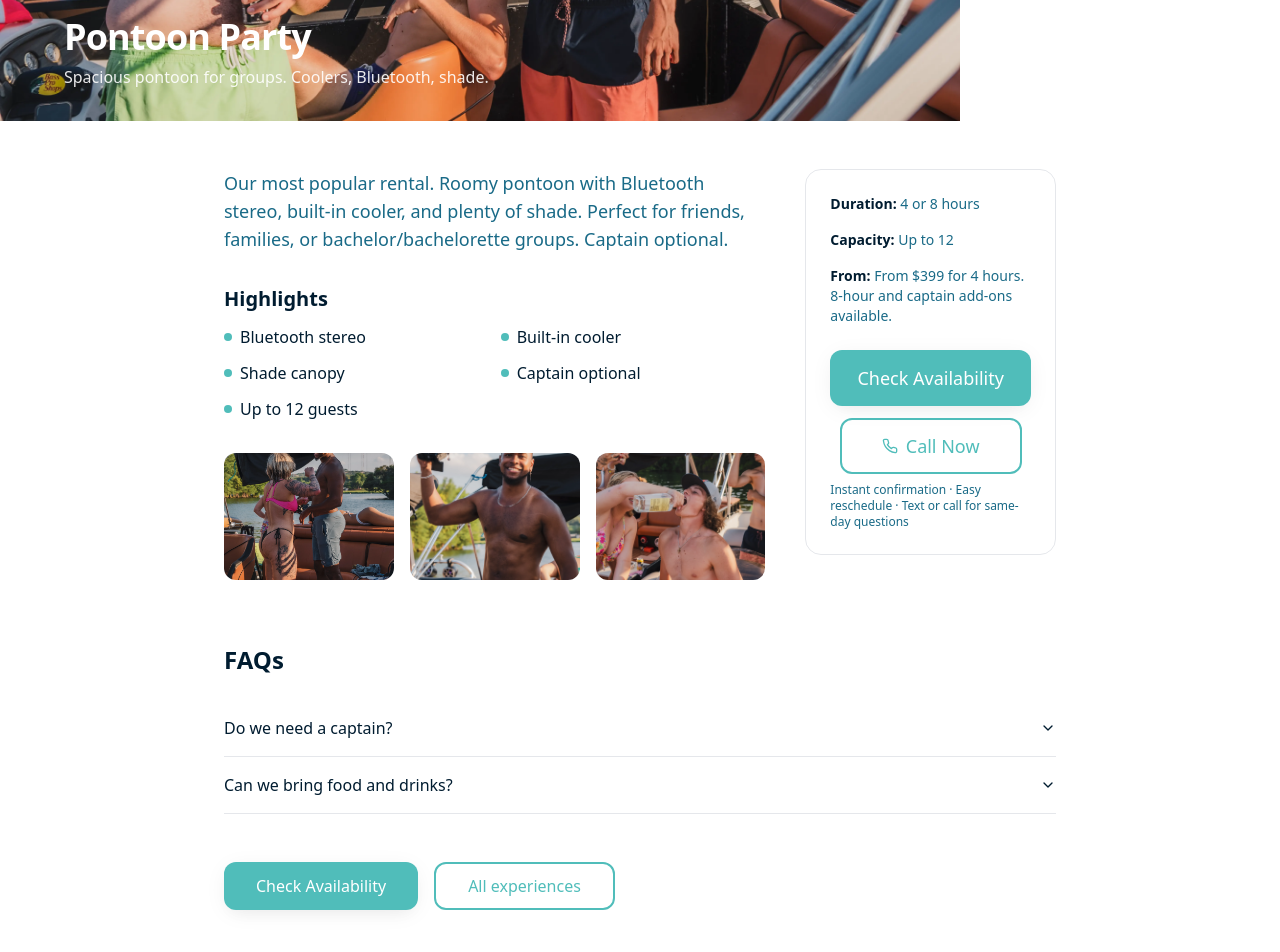
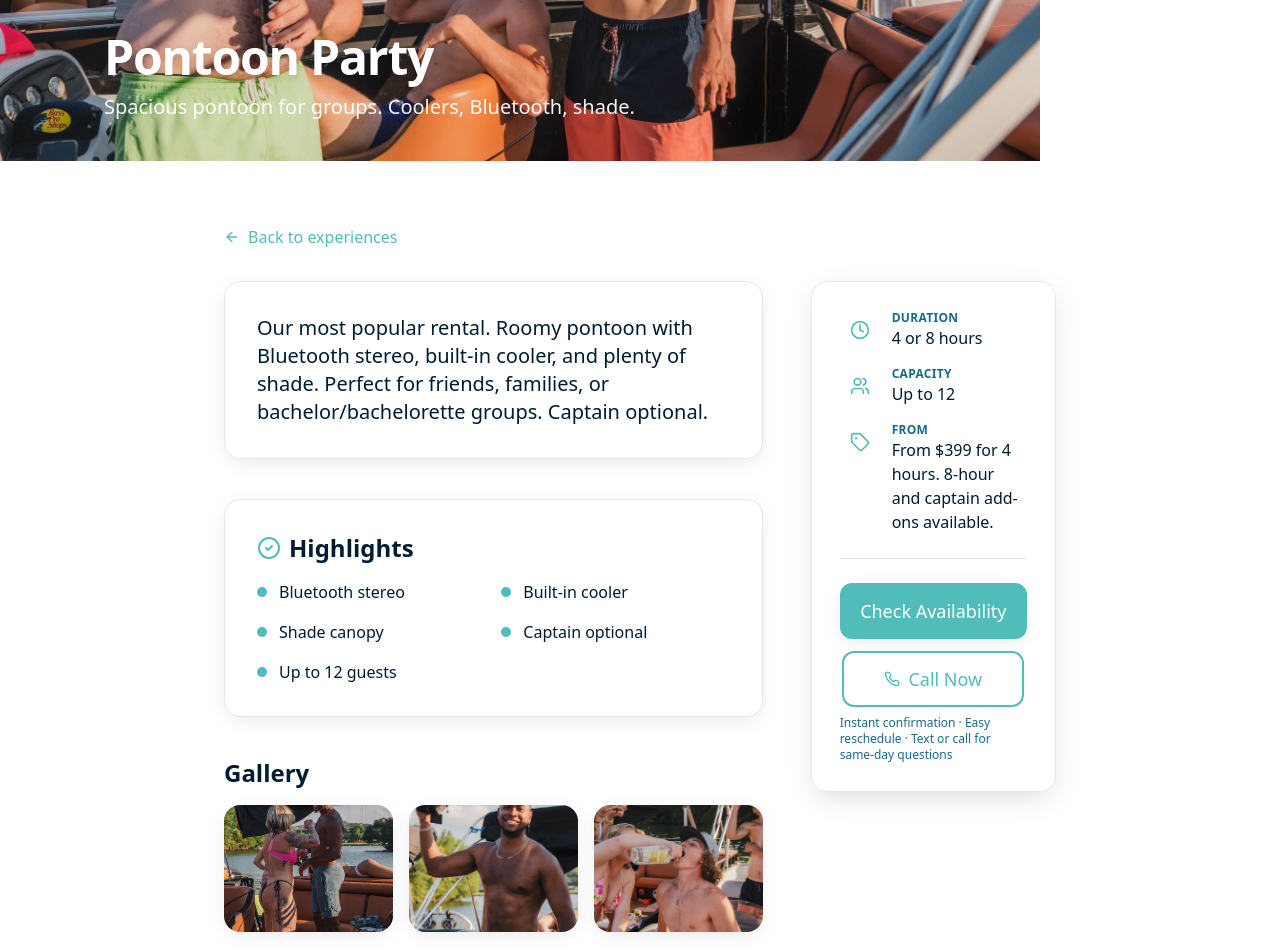
Before and after one commit to boatbrosllc-ai/tahoe-wakebusters-demo, a Next.js app: page /experiences/pontoon-party in a window 1280 px wide. Shown: the part 440-1392 px from the top of the page. Built offline with nearby package versions, Linux system fonts and the light colour scheme; no server answers.

Commit message:
UI: experience detail elevation + back link, experiences trust strip one row, menu spacing + Menu icon, mobile back to experiences

```diff
--- a/app/(site)/experiences/[slug]/page.tsx
+++ b/app/(site)/experiences/[slug]/page.tsx
@@ -13,6 +13,7 @@ import {
   AccordionTrigger,
 } from "@/components/ui/accordion";
 import { Button } from "@/components/ui/button";
+import { Clock, Users, Tag, CheckCircle2, ArrowLeft } from "lucide-react";
 
 type Props = { params: Promise<{ slug: string }> };
 
@@ -46,10 +47,10 @@ export default async function ExperienceDetailPage({ params }: Props) {
   return (
     <div className="bg-white pb-36 lg:pb-0">
       <MobileExperienceBookRail title={experience.title} slug={slug} />
-      {/* Hero – consistent sizing and centering on mobile/desktop */}
+      {/* Hero – elevated with stronger gradient and typography */}
       <section
         id="experience-detail-hero"
-        className="relative aspect-[16/10] sm:aspect-[2/1] max-h-[360px] sm:max-h-[420px] lg:max-h-[480px] bg-brand-dark"
+        className="relative aspect-[16/10] sm:aspect-[2/1] min-h-[280px] max-h-[360px] sm:max-h-[440px] lg:max-h-[520px] bg-brand-dark"
       >
         <Image
           src={experience.heroImage}
@@ -59,59 +60,101 @@ export default async function ExperienceDetailPage({ params }: Props) {
           priority
           sizes="100vw"
         />
-        <div className="absolute inset-0 bg-gradient-to-t from-brand-dark/80 to-transparent" />
-        <div className="absolute bottom-0 left-0 right-0 p-4 sm:p-6 lg:p-8 text-white">
+        <div className="absolute inset-0 bg-gradient-to-t from-brand-dark/95 via-brand-dark/30 to-transparent" />
+        <div className="absolute bottom-0 left-0 right-0 p-5 sm:p-8 lg:p-10 text-white">
           <div className="container-narrow mx-auto px-4 sm:px-6 lg:px-8">
-            <h1 className="text-2xl sm:text-3xl lg:text-4xl font-bold tracking-tight">
+            <h1 className="text-3xl sm:text-4xl lg:text-5xl font-bold tracking-tight drop-shadow-lg">
               {experience.title}
             </h1>
-            <p className="mt-2 text-sm sm:text-base text-white/90 max-w-xl">
+            <p className="mt-3 text-base sm:text-lg lg:text-xl text-white/95 max-w-2xl leading-relaxed">
               {experience.shortDescription}
             </p>
           </div>
         </div>
       </section>
 
-      <div className="section-padding pt-8 sm:pt-10 lg:pt-12">
+      {/* Main content + sidebar */}
+      <section className="section-padding pt-10 sm:pt-12 lg:pt-16 bg-brand-bg/30">
         <div className="container-narrow mx-auto px-4 sm:px-6 lg:px-8">
-          <div className="grid lg:grid-cols-3 gap-8 lg:gap-10">
+          {/* Back to experiences – prominent on mobile */}
+          <Link
+            href="/experiences"
+            className="inline-flex items-center gap-2 text-brand-primary font-medium text-sm sm:text-base mb-6 sm:mb-8 hover:text-brand-muted focus-visible:outline-none focus-visible:ring-2 focus-visible:ring-brand-primary focus-visible:ring-offset-2 focus-visible:ring-offset-white rounded-lg"
+          >
+            <ArrowLeft className="h-4 w-4 shrink-0" aria-hidden />
+            Back to experiences
+          </Link>
+          <div className="grid lg:grid-cols-3 gap-10 lg:gap-12">
             {/* Main content */}
-            <div className="lg:col-span-2 space-y-6 lg:space-y-8">
-              <p className="text-base sm:text-lg text-brand-muted leading-relaxed">
+            <div className="lg:col-span-2 space-y-8 lg:space-y-10">
+              <div className="rounded-2xl bg-white p-6 sm:p-8 shadow-soft border border-brand-dark/5">
+                <p className="text-lg sm:text-xl text-brand-dark leading-relaxed">
                   {experience.description}
                 </p>
-              <div>
-                <h2 className="text-lg sm:text-xl font-semibold text-brand-dark mb-3">
+              </div>
+
+              <div className="rounded-2xl bg-white p-6 sm:p-8 shadow-soft border border-brand-dark/5">
+                <h2 className="text-xl sm:text-2xl font-bold text-brand-dark mb-4 flex items-center gap-2">
+                  <CheckCircle2 className="h-6 w-6 text-brand-primary shrink-0" aria-hidden />
                   Highlights
                 </h2>
-                <ul className="grid sm:grid-cols-2 gap-2 sm:gap-3">
+                <ul className="grid sm:grid-cols-2 gap-3 sm:gap-4">
                   {experience.highlights.map((h) => (
-                    <li key={h} className="flex items-center gap-2 text-brand-dark/90 text-sm sm:text-base">
-                      <span className="h-2 w-2 rounded-full bg-brand-primary shrink-0" aria-hidden />
+                    <li key={h} className="flex items-center gap-3 text-brand-dark text-sm sm:text-base">
+                      <span className="h-2.5 w-2.5 rounded-full bg-brand-primary shrink-0" aria-hidden />
                       {h}
                     </li>
                   ))}
                 </ul>
               </div>
+
               {experience.gallery.length > 0 && (
+                <div>
+                  <h2 className="text-xl sm:text-2xl font-bold text-brand-dark mb-4">Gallery</h2>
                   <div className="grid grid-cols-2 sm:grid-cols-3 gap-3 sm:gap-4">
                     {experience.gallery.map((src) => (
-                    <div key={src} className="relative aspect-[4/3] rounded-xl overflow-hidden bg-brand-dark/5">
+                      <div key={src} className="relative aspect-[4/3] rounded-2xl overflow-hidden bg-brand-dark/5 shadow-soft">
                         <Image src={src} alt="" fill className="object-cover" sizes="(max-width: 640px) 50vw, 33vw" />
                       </div>
                     ))}
                   </div>
+                </div>
               )}
             </div>
-            {/* Sidebar – booking card */}
+
+            {/* Sidebar – elevated booking card */}
             <div className="lg:col-span-1">
-              <div className="rounded-2xl border border-brand-dark/10 bg-brand-bg/80 p-5 sm:p-6 lg:sticky lg:top-24">
-                <div className="space-y-3 sm:space-y-4 text-sm text-brand-muted">
-                  <p><strong className="text-brand-dark">Duration:</strong> {experience.duration}</p>
-                  <p><strong className="text-brand-dark">Capacity:</strong> {experience.capacity}</p>
-                  <p><strong className="text-brand-dark">From:</strong> {experience.pricingNote}</p>
+              <div className="rounded-2xl border border-brand-dark/8 bg-white shadow-soft-lg p-6 sm:p-7 lg:sticky lg:top-24">
+                <div className="space-y-4">
+                  <div className="flex items-start gap-3">
+                    <span className="flex h-10 w-10 shrink-0 items-center justify-center rounded-xl bg-brand-primary/15 text-brand-primary">
+                      <Clock className="h-5 w-5" aria-hidden />
+                    </span>
+                    <div>
+                      <p className="text-xs font-semibold uppercase tracking-wide text-brand-muted">Duration</p>
+                      <p className="text-base font-medium text-brand-dark">{experience.duration}</p>
                     </div>
-                <div className="mt-5 sm:mt-6">
+                  </div>
+                  <div className="flex items-start gap-3">
+                    <span className="flex h-10 w-10 shrink-0 items-center justify-center rounded-xl bg-brand-primary/15 text-brand-primary">
+                      <Users className="h-5 w-5" aria-hidden />
+                    </span>
+                    <div>
+                      <p className="text-xs font-semibold uppercase tracking-wide text-brand-muted">Capacity</p>
+                      <p className="text-base font-medium text-brand-dark">{experience.capacity}</p>
+                    </div>
+                  </div>
+                  <div className="flex items-start gap-3">
+                    <span className="flex h-10 w-10 shrink-0 items-center justify-center rounded-xl bg-brand-primary/15 text-brand-primary">
+                      <Tag className="h-5 w-5" aria-hidden />
+                    </span>
+                    <div>
+                      <p className="text-xs font-semibold uppercase tracking-wide text-brand-muted">From</p>
+                      <p className="text-base font-medium text-brand-dark">{experience.pricingNote}</p>
+                    </div>
+                  </div>
+                </div>
+                <div className="mt-6 pt-6 border-t border-brand-dark/10">
                   <BookingCTA
                     source="experience_detail"
                     page={`experiences/${slug}`}
@@ -123,35 +166,43 @@ export default async function ExperienceDetailPage({ params }: Props) {
             </div>
           </div>
 
+          {/* FAQs – elevated section */}
           {faqs.length > 0 && (
-            <section className="mt-12 sm:mt-14 lg:mt-16" aria-labelledby="faq-heading">
-              <h2 id="faq-heading" className="text-xl sm:text-2xl font-bold text-brand-dark mb-4 sm:mb-6">
+            <section className="mt-14 lg:mt-16" aria-labelledby="faq-heading">
+              <div className="rounded-2xl bg-white border border-brand-dark/8 shadow-soft p-6 sm:p-8 lg:p-10">
+                <h2 id="faq-heading" className="text-xl sm:text-2xl font-bold text-brand-dark mb-6">
                   FAQs
                 </h2>
                 <Accordion type="single" collapsible className="w-full">
                   {faqs.map((item, i) => (
-                  <AccordionItem key={i} value={`faq-${i}`}>
-                    <AccordionTrigger className="text-left font-medium text-sm sm:text-base">
+                    <AccordionItem key={i} value={`faq-${i}`} className="border-brand-dark/10">
+                      <AccordionTrigger className="text-left font-medium text-base sm:text-lg py-5 hover:no-underline">
                         {item.q}
                       </AccordionTrigger>
-                    <AccordionContent className="text-sm sm:text-base">{item.a}</AccordionContent>
+                      <AccordionContent className="text-base text-brand-muted leading-relaxed">
+                        {item.a}
+                      </AccordionContent>
                     </AccordionItem>
                   ))}
                 </Accordion>
+              </div>
             </section>
           )}
 
-          {/* Bottom actions – centered on mobile, left on desktop */}
-          <div className="mt-10 sm:mt-12 flex flex-wrap justify-center sm:justify-start gap-3 sm:gap-4">
-            <Button asChild size="lg" className="rounded-xl min-h-[48px]">
+          {/* Bottom CTAs – elevated block */}
+          <div className="mt-14 lg:mt-16 rounded-2xl bg-brand-bg/60 border border-brand-dark/5 p-6 sm:p-8 text-center">
+            <p className="text-sm text-brand-muted mb-6">Ready to book? Check availability or browse more experiences.</p>
+            <div className="flex flex-wrap justify-center gap-4">
+              <Button asChild size="lg" className="rounded-xl h-14 px-10 shadow-soft">
                 <Link href="/book">Check Availability</Link>
               </Button>
-            <Button asChild variant="outline" size="lg" className="rounded-xl min-h-[48px]">
+              <Button asChild variant="outline" size="lg" className="rounded-xl h-14 px-10 border-brand-primary text-brand-dark hover:bg-brand-primary/10">
                 <Link href="/experiences">All experiences</Link>
               </Button>
             </div>
           </div>
         </div>
+      </section>
     </div>
   );
 }
--- a/app/(site)/experiences/page.tsx
+++ b/app/(site)/experiences/page.tsx
@@ -39,27 +39,27 @@ export default function ExperiencesPage() {
         </div>
       </section>
 
-      {/* Trust strip – why choose an experience */}
-      <section className="border-b border-brand-dark/5 bg-brand-bg/60 py-6 sm:py-8">
+      {/* Trust strip – Same-day, Groups, Licensed: one row on all screens */}
+      <section className="border-b border-brand-dark/5 bg-brand-bg/60 py-5 sm:py-8">
         <div className="container-wide mx-auto px-4 sm:px-6 lg:px-8">
-          <div className="flex flex-wrap items-center justify-center gap-8 sm:gap-12 lg:gap-16 text-center">
-            <div className="flex items-center gap-3 text-brand-muted">
-              <span className="flex h-10 w-10 items-center justify-center rounded-xl bg-brand-primary/15 text-brand-primary">
-                <Clock className="h-5 w-5" aria-hidden />
+          <div className="flex flex-nowrap items-center justify-center gap-4 sm:gap-10 lg:gap-16">
+            <div className="flex min-w-0 flex-1 items-center justify-center gap-2 sm:gap-3 text-center">
+              <span className="flex h-9 w-9 shrink-0 items-center justify-center rounded-lg bg-brand-primary/15 text-brand-primary sm:h-10 sm:w-10 sm:rounded-xl">
+                <Clock className="h-4 w-4 sm:h-5 sm:w-5" aria-hidden />
               </span>
-              <span className="text-sm font-medium text-brand-dark sm:text-base">Same-day availability</span>
+              <span className="text-xs font-medium text-brand-dark sm:text-base">Same-day availability</span>
             </div>
-            <div className="flex items-center gap-3 text-brand-muted">
-              <span className="flex h-10 w-10 items-center justify-center rounded-xl bg-brand-primary/15 text-brand-primary">
-                <Users className="h-5 w-5" aria-hidden />
+            <div className="flex min-w-0 flex-1 items-center justify-center gap-2 sm:gap-3 text-center">
+              <span className="flex h-9 w-9 shrink-0 items-center justify-center rounded-lg bg-brand-primary/15 text-brand-primary sm:h-10 sm:w-10 sm:rounded-xl">
+                <Users className="h-4 w-4 sm:h-5 sm:w-5" aria-hidden />
               </span>
-              <span className="text-sm font-medium text-brand-dark sm:text-base">Groups 2–40+</span>
+              <span className="text-xs font-medium text-brand-dark sm:text-base">Groups 2–40+</span>
             </div>
-            <div className="flex items-center gap-3 text-brand-muted">
-              <span className="flex h-10 w-10 items-center justify-center rounded-xl bg-brand-primary/15 text-brand-primary">
-                <Sparkles className="h-5 w-5" aria-hidden />
+            <div className="flex min-w-0 flex-1 items-center justify-center gap-2 sm:gap-3 text-center">
+              <span className="flex h-9 w-9 shrink-0 items-center justify-center rounded-lg bg-brand-primary/15 text-brand-primary sm:h-10 sm:w-10 sm:rounded-xl">
+                <Sparkles className="h-4 w-4 sm:h-5 sm:w-5" aria-hidden />
               </span>
-              <span className="text-sm font-medium text-brand-dark sm:text-base">Licensed & insured</span>
+              <span className="text-xs font-medium text-brand-dark sm:text-base">Licensed & insured</span>
             </div>
           </div>
         </div>
--- a/app/(site)/more/page.tsx
+++ b/app/(site)/more/page.tsx
@@ -65,11 +65,11 @@ export default function MorePage() {
           Explore {brand.companyName} – book a boat, read our story, or get in touch.
         </p>
 
-        <nav className="space-y-6 sm:space-y-3" aria-label="Site navigation">
+        <nav className="flex flex-col gap-2 sm:gap-3" aria-label="Site navigation">
           {pageLinks.map((item) => {
             const Icon = item.icon;
             return (
-              <Link key={item.href} href={item.href}>
+              <Link key={item.href} href={item.href} className="block">
                 <Card className="transition-shadow hover:shadow-soft-lg border-brand-dark/10 overflow-hidden">
                   <CardContent className="p-0">
                     <div className="flex items-center gap-5 py-7 px-6 sm:gap-4 sm:py-4 sm:px-5 sm:p-5">
@@ -96,7 +96,7 @@ export default function MorePage() {
           })}
         </nav>
 
-        <div className="mt-14 sm:mt-8 space-y-6 sm:space-y-3">
+        <div className="mt-14 sm:mt-8 space-y-8 sm:space-y-3">
           <CallCard phone={siteConfig.phone} phoneTel={siteConfig.phoneTel} />
 
           <Link href="/book" className="block">
--- a/components/site/MobileExperienceBookRail.tsx
+++ b/components/site/MobileExperienceBookRail.tsx
@@ -3,7 +3,7 @@
 import { useEffect, useState } from "react";
 import Link from "next/link";
 import { motion, AnimatePresence } from "framer-motion";
-import { CalendarCheck } from "lucide-react";
+import { CalendarCheck, ChevronLeft } from "lucide-react";
 import { TrustLine } from "./TrustLine";
 import { analytics } from "@/lib/analytics";
 import { cn } from "@/lib/utils";
@@ -56,6 +56,14 @@ export function MobileExperienceBookRail({
           style={{ bottom: BOTTOM_NAV_HEIGHT }}
         >
           <div className="flex items-center gap-3 max-w-2xl mx-auto">
+            <Link
+              href="/experiences"
+              className="shrink-0 inline-flex items-center gap-1 text-brand-primary font-medium text-sm focus-visible:outline-none focus-visible:ring-2 focus-visible:ring-brand-primary focus-visible:ring-offset-2 rounded-lg py-2 pr-2"
+              aria-label="Back to experiences"
+            >
+              <ChevronLeft className="h-5 w-5" aria-hidden />
+              <span className="sm:inline hidden">Back</span>
+            </Link>
             <div className="min-w-0 flex-1">
               <p className="font-semibold text-brand-dark truncate text-sm">{title}</p>
               <TrustLine variant="default" className="mt-0.5" />
--- a/components/site/MobileStickyBar.tsx
+++ b/components/site/MobileStickyBar.tsx
@@ -3,7 +3,7 @@
 import Link from "next/link";
 import { usePathname } from "next/navigation";
 import { motion } from "framer-motion";
-import { Home, Compass, CalendarCheck, MoreHorizontal, Mail } from "lucide-react";
+import { Home, Compass, CalendarCheck, Menu, Mail } from "lucide-react";
 import type { LucideIcon } from "lucide-react";
 import { cn } from "@/lib/utils";
 
@@ -13,7 +13,7 @@ const navItems: NavLink[] = [
   { href: "/", label: "Home", icon: Home },
   { href: "/experiences", label: "Experiences", icon: Compass },
   { href: "/book", label: "Book Now", icon: CalendarCheck, center: true },
-  { href: "/more", label: "More", icon: MoreHorizontal },
+  { href: "/more", label: "Menu", icon: Menu },
   { href: "/contact", label: "Contact", icon: Mail },
 ];
 
```
Lines whose indentation alone changed are shown as unchanged.
